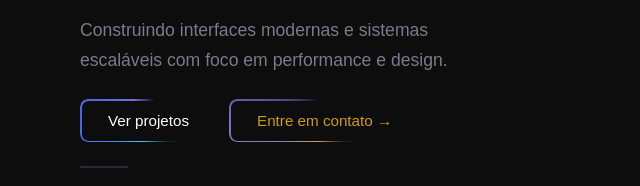
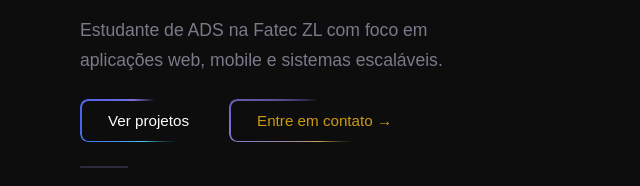
Before and after one commit to arrudoprogramador/Site-Joao-Arruda, a plain HTML site: page index.html in a window 1280 px wide. Shown: the part 456-642 px from the top of the page, 0-640 px from the left. Drawn offline with nearby package versions, Linux system fonts and the light colour scheme.

Commit message:
feat: ajuste texto hero

```diff
--- a/index.html
+++ b/index.html
@@ -46,8 +46,8 @@
         </h1>
 
         <p class="hero-subtitle">
-            Construindo interfaces modernas e sistemas escaláveis
-            com foco em performance e design.
+            Estudante de ADS na Fatec ZL com foco em aplicações web,
+            mobile e sistemas escaláveis.
         </p>
 
         <nav class="hero-buttons" aria-label="Ações principais">
```
